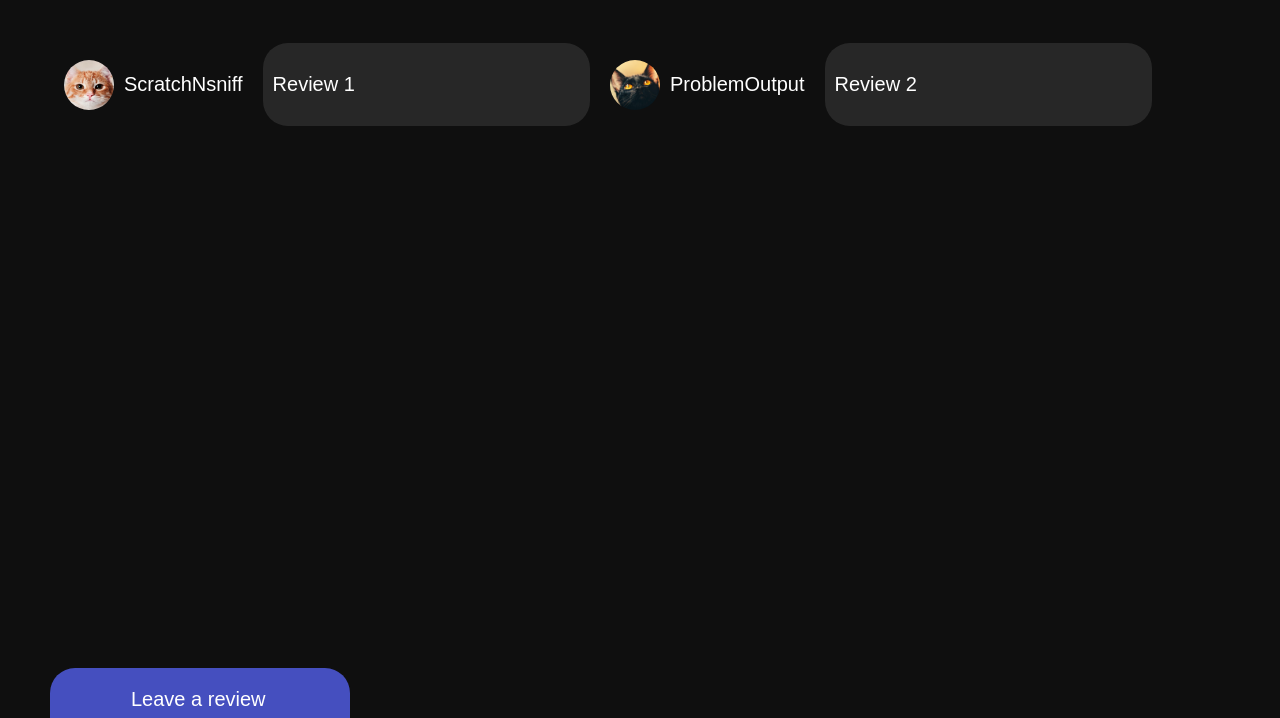
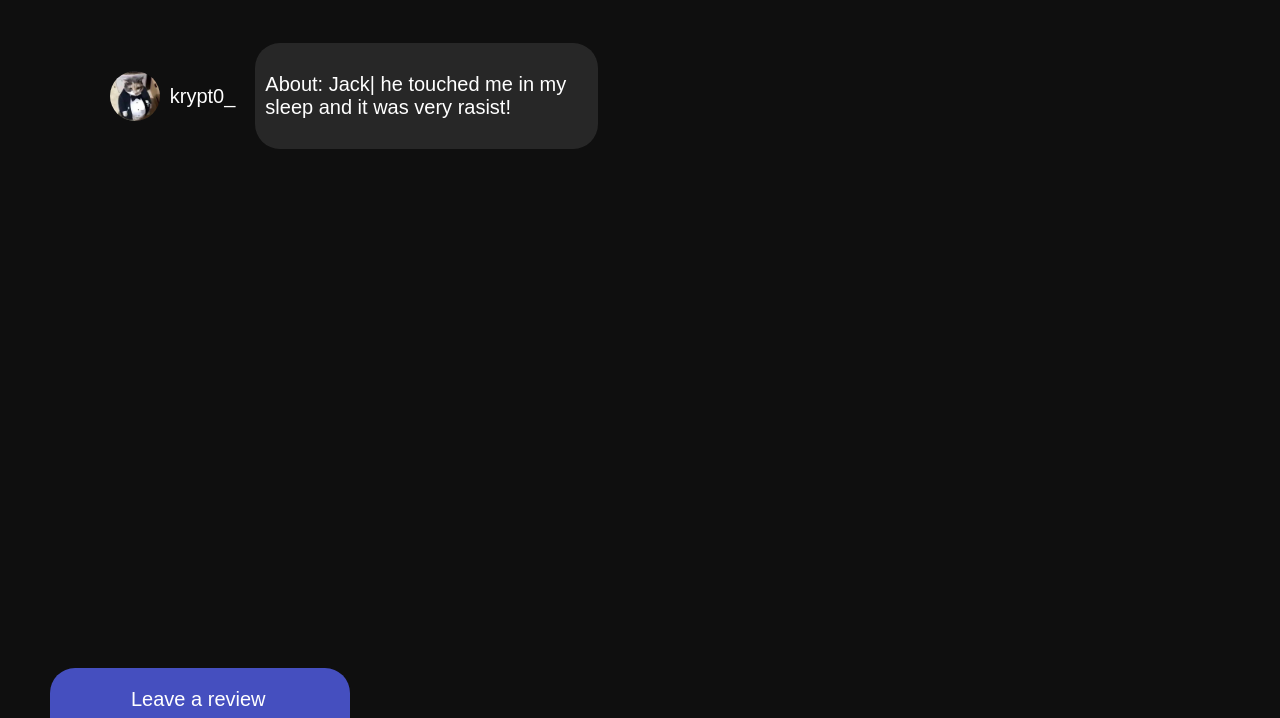
Before and after one commit to SmolFennec/meowcom-site, a website built with Parcel: page reviews/index.html in a window 1280 px wide. Shown: the part 82-800 px from the top of the page. Built offline with nearby package versions, Linux system fonts and the light colour scheme.

Commit message:
added actual review

```diff
--- a/reviews/index.html
+++ b/reviews/index.html
@@ -25,18 +25,11 @@
     <div class="main" style="height:100%;">
         <div class="grid-container">
             <div class="account">
-                <img loading="lazy" class="profile-picture" src="/img/cat1.jpg">
-                <span>ScratchNsniff</span>
+                <img loading="lazy" class="profile-picture" src="/img/rev1.png">
+                <span>krypt0_</span>
             </div>
             <div class="review">
-                <p>Review 1</p>
-            </div>
-            <div class="account">
-                <img loading="lazy" class="profile-picture" src="/img/cat2.jpg">
-                <span>ProblemOutput</span>
-            </div>
-            <div class="review">
-                <p>Review 2</p>
+                <p>About: Jack|  he touched me in my sleep and it was very rasist!</p>
             </div>
             <!---->
         </div>
```
Also changed, not shown: dist/rev1.10421605.png (added), dist/reviews/index.html, img/rev1.png (added).
